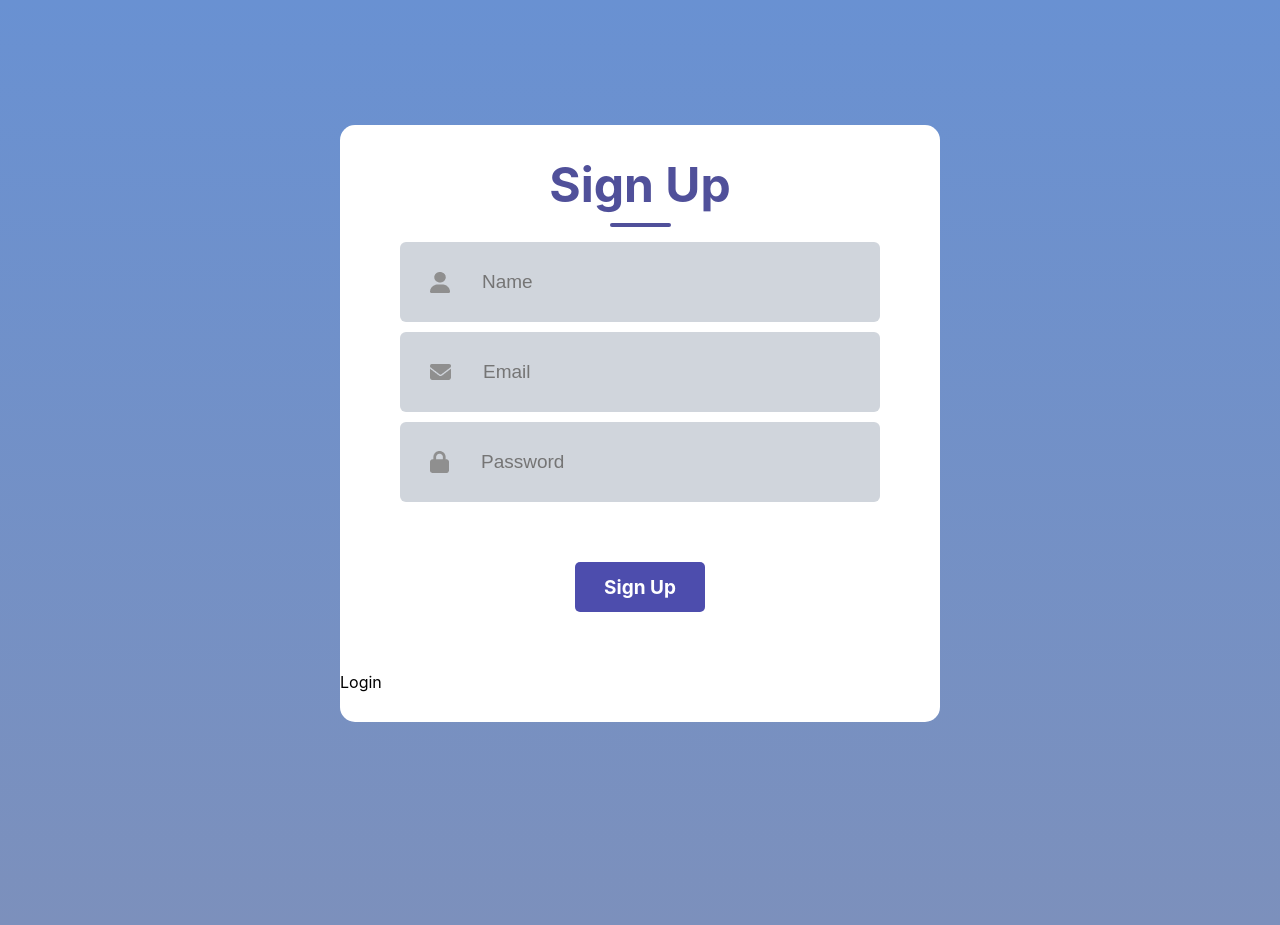
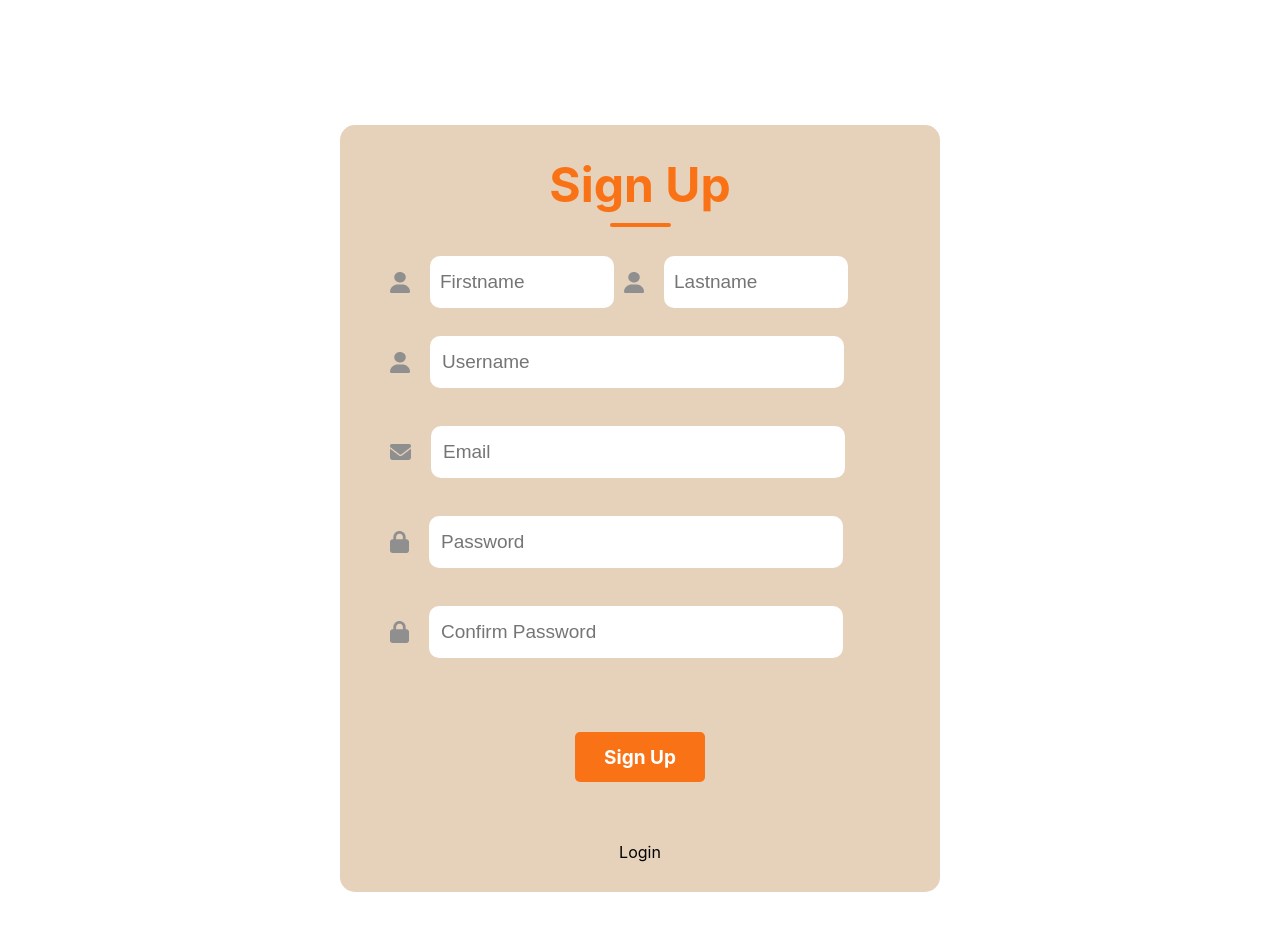
Before and after one commit to AbeeraArshad/policy, a React (Create React App) app: page / in a window 1280 px wide. Both pictures are taken after a click on the element "Sign Up". Built offline with nearby package versions, Linux system fonts and the light colour scheme.

Commit message:
login signup page modifications done

```diff
--- a/src/Components/LoginSignup/LoginSignup.css
+++ b/src/Components/LoginSignup/LoginSignup.css
@@ -4,7 +4,7 @@
     margin:auto;
     margin-top: 125px;
     width: 600px;
-    background: #fff;
+    background: #e6d1bb;
     padding-bottom: 30px;
     border-radius: 15px;
 }
@@ -19,14 +19,14 @@
 }
 
 .text{
-    color: rgb(80, 80, 154);
+    color: #F97316;
     font-size: 48px;
     font-weight: 700;
 }
 .underline{
     width:61px;
     height:4px;
-    background:rgb(80, 80, 154) ;
+    background: #F97316;
     border-radius: 9px;
 }
 .inputs{
@@ -39,31 +39,32 @@
 .input{
     display: flex;
     align-items: center;
-    margin: auto;
+    margin-left: 30px ;
     width: 480px;
     height: 80px;
-    background: #d0d5dc;
     border-radius: 6px;
 }
 
 .input img{
-    margin: 0px 30px;
+    margin: 0px 20px;
 }
 
 .input input{
     height: 50px;
     width: 400px;
-    background:#d0d5dc;
+    background:#fff;
     border: none;
     outline:none;
     color:black;
     font-size: 19px;
+    padding-left: 12px;
+    border-radius: 10px;
 }
 
 .forgot-password{
 padding-left: 62px;
 margin-top: 27px;
-color:#d0d5dc;
+color:#6a6d71;
 font-size: 18px;
 }
 
@@ -83,7 +84,7 @@ font-size: 18px;
     width: 130px;
     height: 50px;
     color: #fff;
-    background: rgb(77, 77, 173);
+    background: #F97316;
     border-radius: 5px;
     font-size: 19px;
     font-weight: 700;
@@ -95,5 +96,33 @@ font-size: 18px;
     color: gray;
 }
 .switch-action{
+   display: flex;
+   justify-content: center;
+   align-items:center;
 
 }
+.inputsmall{
+
+    display:flex;
+    align-items: center;
+    margin-left: 50px;
+    width: 480px;
+    height: 80px;
+    border-radius: 6px;
+    gap: 10px;
+}
+.inputsmall input{
+    height: 50px;
+    width: 172px;
+    background: #fff;
+    border: none;
+    outline: none;
+    color: black;
+    font-size: 19px;
+    padding-left: 10px;
+    border-radius: 10px;
+}
+.inputsmall img{
+
+    margin-right: 10px;
+}
--- a/src/Components/LoginSignup/LoginSignup.jsx
+++ b/src/Components/LoginSignup/LoginSignup.jsx
@@ -10,6 +10,8 @@ const LoginSignup = () => {
     name: "",
     email: "",
     password: "",
+    confirmpassword:"",
+
   });
   const [forgotPassword, setForgotPassword] = useState(false);
 
@@ -28,22 +30,45 @@ const LoginSignup = () => {
     } else {
       console.log("Forgot Password for:", formData.email);
 
-      setFormData({ name: "", email: "", password: "" });
+      setFormData({ name: "", email: "", password: "", confirmpassword:""});
     }
 
-    setFormData({ name: "", email: "", password: "" });
+    setFormData({ name: "", email: "", password: "",confirmpassword:""});
   };
 
   const dynamicFields =
     action === "Login" || action === "Forgot Password" ? null : (
+<div>
+  <div className="inputsmall" >
+
+      <img src={user_icon} alt="" />
+      <input
+        type="text"
+        placeholder="Firstname"
+        value={formData.name}
+        onChange={(e) => handleChange("name", e.target.value)}
+      />
+
+
+      <img src={user_icon} alt="" />
+      <input
+        type="text"
+        placeholder="Lastname"
+        value={formData.name}
+        onChange={(e) => handleChange("name", e.target.value)}
+      />
+
+    </div>
+
       <div className="input">
         <img src={user_icon} alt="" />
         <input
           type="text"
-          placeholder="Name"
+          placeholder="Username"
           value={formData.name}
           onChange={(e) => handleChange("name", e.target.value)}
         />
+      </div>
       </div>
     );
 
@@ -74,6 +99,22 @@ const LoginSignup = () => {
             onChange={(e) => handleChange("password", e.target.value)}
           />
         </div>
+
+        {action === "Login" ? (
+          <div></div>
+        ): (
+        <div className="input">
+        <img src={password_icon} alt="" />
+        <input
+            type="password"
+            placeholder="Confirm Password"
+            value={formData.password}
+            onChange={(e) => handleChange("confirmpassword", e.target.value)}
+          />
+        </div>
+        )}
+
+
       </div>
       {/* {(action === 'Sign Up' || action === 'Login') && (
         <div className='forgot-password' onClick={() => setAction('Forgot Password')}>
@@ -93,7 +134,7 @@ const LoginSignup = () => {
       )}
       <div className="submit-container">
         <div className="submit" onClick={handleAction}>
-          {action === "Forgot Password" ? "Reset Password" : action}
+          {action === "Forgot Password" ? "Reset" : action}
         </div>
       </div>
 
--- a/src/index.css
+++ b/src/index.css
@@ -6,8 +6,7 @@ body {
   -webkit-font-smoothing: antialiased;
   -moz-osx-font-smoothing: grayscale;
   height: 100vh;
-  background: linear-gradient(rgb(105, 145, 210), rgb(124, 144, 188)
-   );
+ ;
 }
 
 code {
```
Also changed, not shown: src/Components/ForgotPassword.jsx (deleted).
